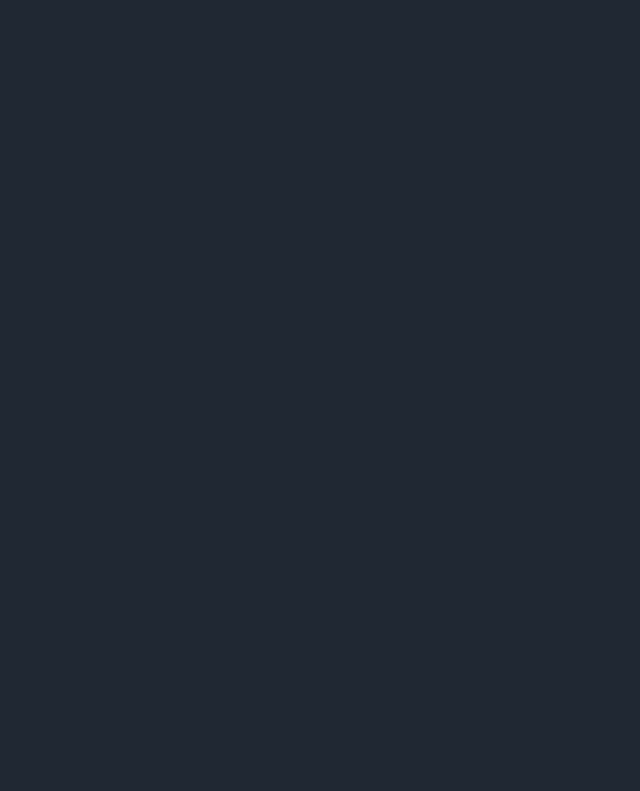
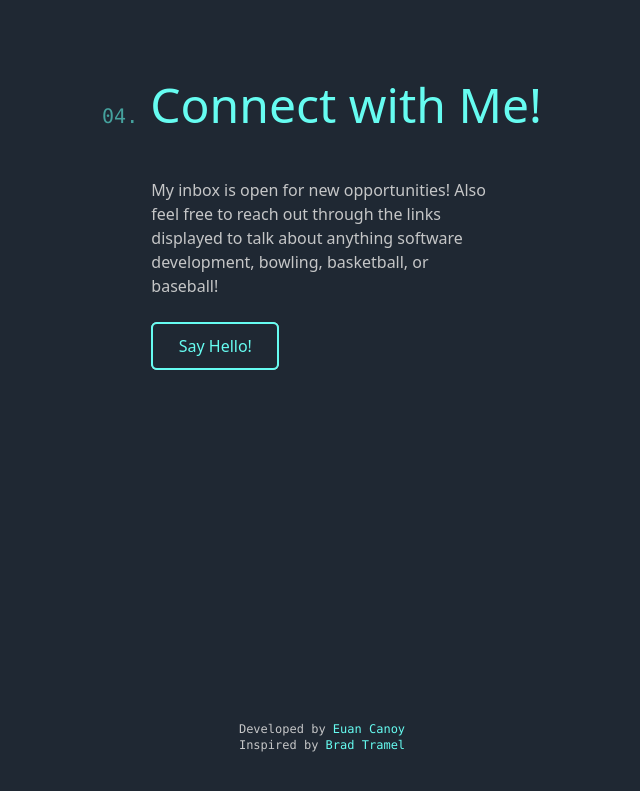
Before and after one commit to EuanProjects/portfolio-2.0, a React (Vite) app: page / in a window 1280 px wide. Shown: the part 4803-5594 px from the top of the page, without its empty margins (318-958 px from the left). Before the commit the page ends 5169 px from the top, so only its background shows below. Built offline with nearby package versions, Linux system fonts and the light colour scheme.

Commit message:
created footer

```diff
--- a/src/contact/contact.jsx
+++ b/src/contact/contact.jsx
@@ -1,7 +1,7 @@
 function Contact() {
     return (
         <>
-            <div className="h-[70vh] mx-32">
+            <div className="h-[75vh] mx-32">
                 <div className="flex justify-center">
                     <h2 className="text-5xl">
                         <span className="text-green text-xl font-mono">04. </span>
--- /dev/null
+++ b/src/footer/footer.jsx
@@ -0,0 +1,12 @@
+function Footer() {
+    return (
+        <>
+            <div className="grid place-items-end place-items-center font-mono text-xs text-gray-light my-10">
+                <div><span>Developed by <a href="https://www.linkedin.com/in/euan-canoy-8b3530180/" className="text-blue">Euan Canoy</a></span></div>
+                <div><span>Inspired by <a href="https://bradtramel.com/" className="text-blue">Brad Tramel</a></span></div>
+            </div>
+        </>
+    )
+}
+
+export default Footer
--- a/src/hero/hero.jsx
+++ b/src/hero/hero.jsx
@@ -9,7 +9,7 @@ function Hero() {
     };
 
     return (
-        <div>
+        <div className="h-screen">
             <div className="fixed left-0 top-36 mx-4 flex items-center origin-center rotate-90">
                 <div className="origin-center rotate-90">
                     <a href="https://www.linkedin.com/in/euan-canoy-8b3530180/" target="_blank" rel="noreferrer" className="hover:-translate-y-1">
--- a/src/home/home.jsx
+++ b/src/home/home.jsx
@@ -3,6 +3,7 @@ import Hero from "../hero/hero";
 import Navbar from "../navbar/navbar";
 import ProjectsSection from "../projectsSection/projectsSection";
 import Contact from "../contact/contact";
+import Footer from "../footer/footer"
 
 
 function Home() {
@@ -14,6 +15,7 @@ function Home() {
             <AboutMe />
             <ProjectsSection />
             <Contact />
+            <Footer />
         </>
     )
 }
```
